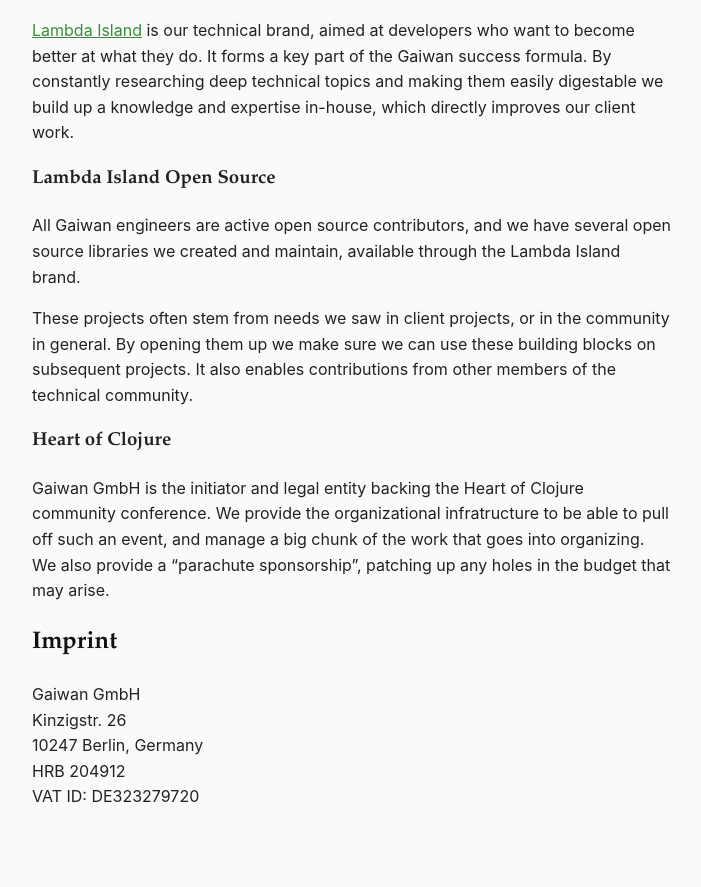
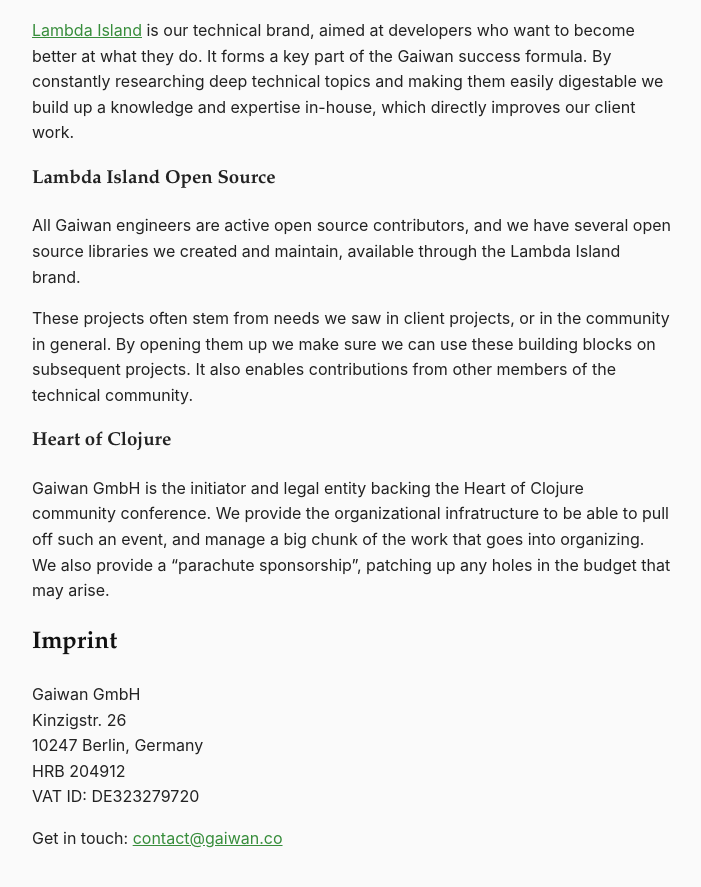
Before and after one commit to lambdaisland/gaiwan_co, a Jekyll site: the page built from index.md, in a window 1280 px wide and 900 px high, scrolled down 1480 px. Shown: the top 887 px of the window, without its empty margins (288-989 px from the left). Built offline with Jekyll 4.4.1, drawn with Linux system fonts in a browser that asks for light colours; our own code applies the rules of GitHub Pages for plain Markdown files; before the commit the page ends 2338 px from its top, so only the background shows below that.

Commit message:
Add title and contact email

```diff
--- a/_layouts/default.html
+++ b/_layouts/default.html
@@ -4,6 +4,7 @@
     <meta charset="utf-8">
     <meta content="IE=edge,chrome=1" http-equiv="X-UA-Compatible">
     <meta name="viewport" content="width=device-width, initial-scale=1, shrink-to-fit=no">
+    <title>Gaiwan GmbH</title>
     <style type="text/css">
      body {
          font-family: -apple-system, BlinkMacSystemFont, "Segoe UI", Helvetica, Arial, sans-serif;
--- a/index.md
+++ b/index.md
@@ -95,3 +95,5 @@ Kinzigstr. 26<br>
 10247 Berlin, Germany<br>
 HRB 204912<br>
 VAT ID: DE323279720<br>
+
+Get in touch: [contact@gaiwan.co](mailto:contact@gaiwan.co)
```
